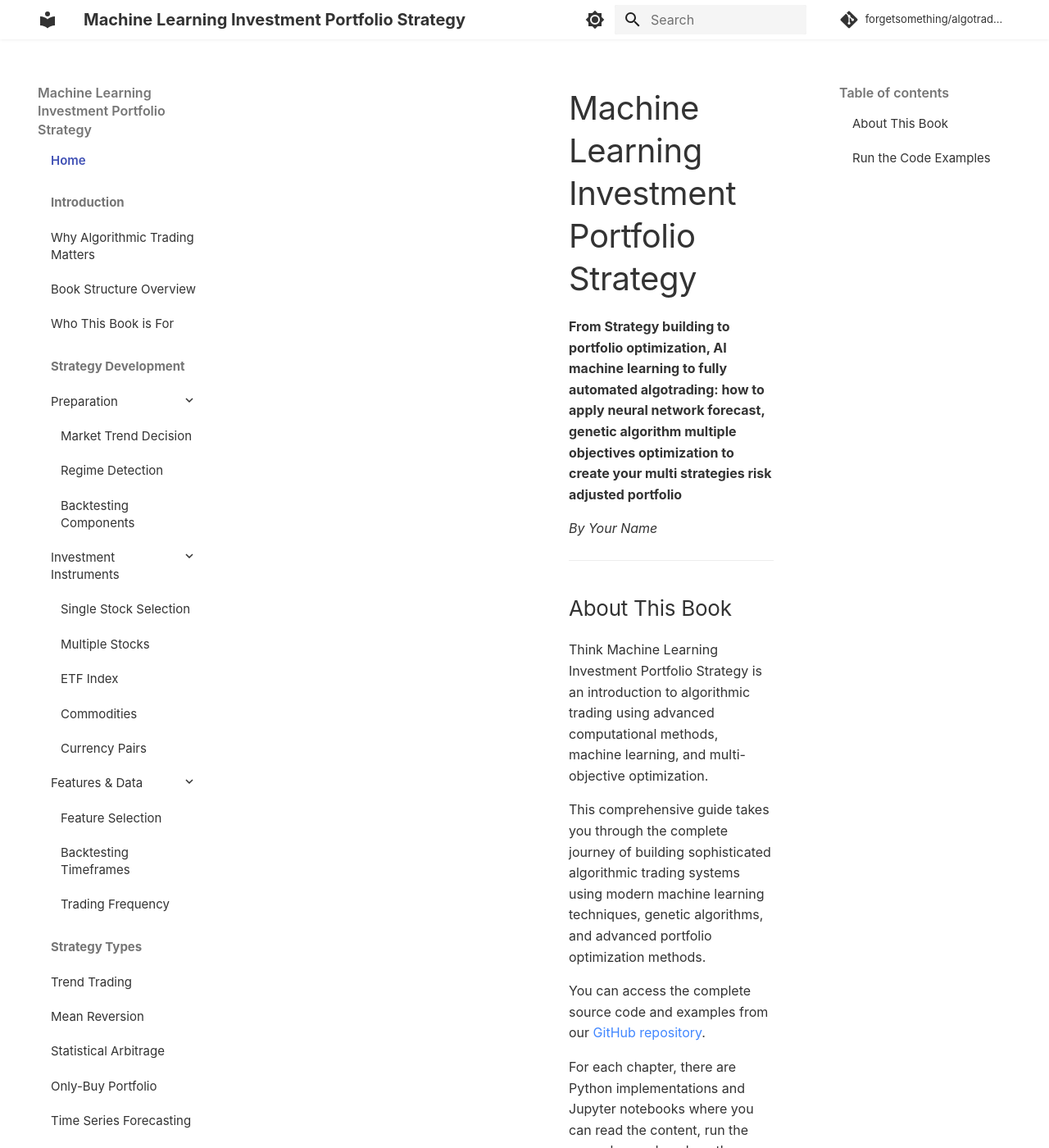
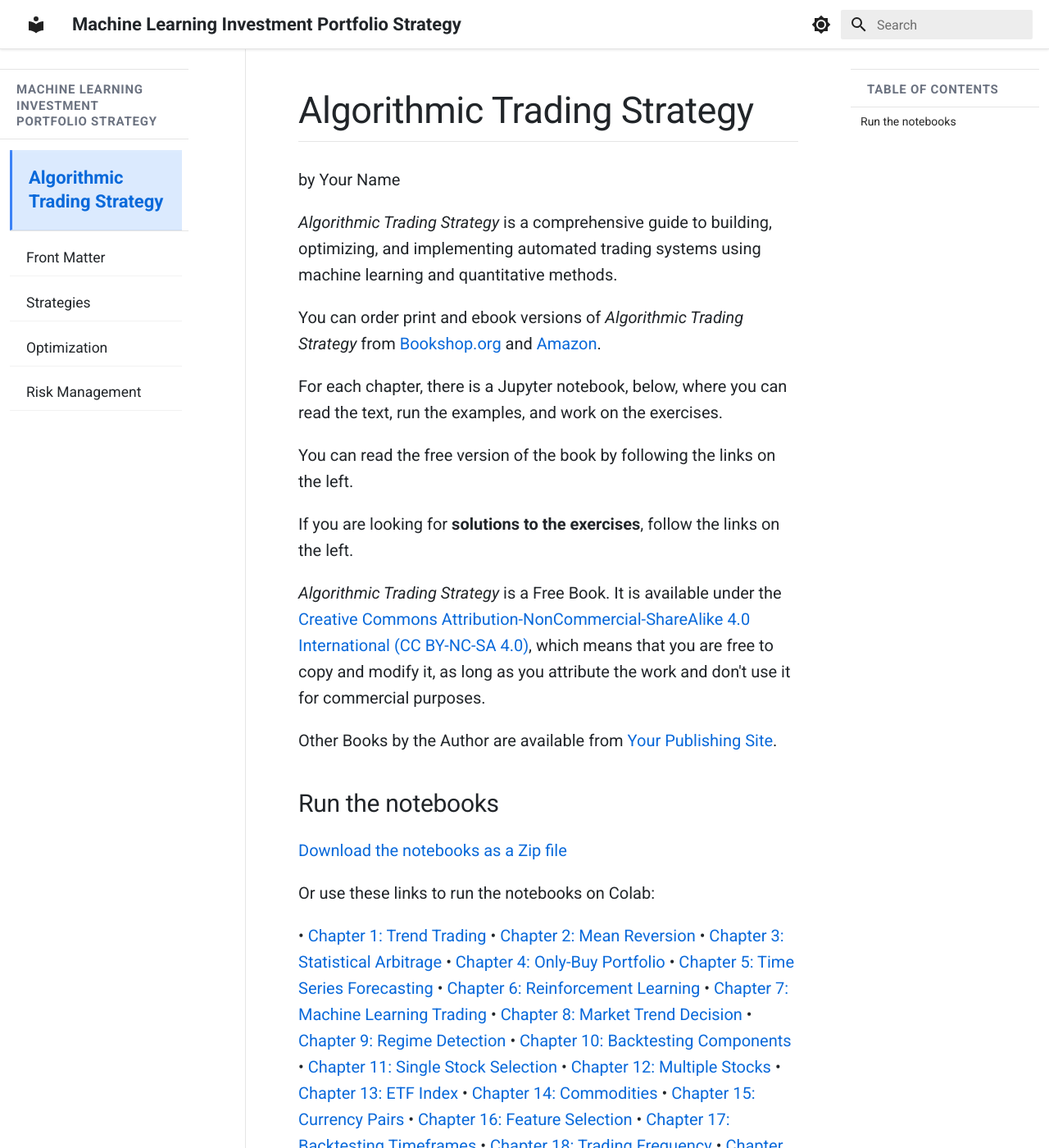
Before and after one commit to forgetsomething/algotrading-strategy, an MkDocs documentation site: the page built from docs/index.md, in a window 1280 px wide and 1400 px high. Shown: the whole window at 82% size. Built offline with MkDocs 1.6.1 and Material for MkDocs 9.7.7, drawn with Linux system fonts in a browser that asks for light colours; some web fonts are replaced; comment, search, counter and statistics services are not loaded; some of the changed text lies outside the part shown.

Commit message:
Implement exact ThinkBayes2 layout and styling
- Added thinkbayes2.css with exact replica styling
- Restructured navigation to match ThinkBayes2 grouping
- Updated homepage content to match ThinkBayes2 format
- Simplified theme configuration for cleaner layout
- Added proper left sidebar navigation with sections

```diff
--- a/docs/index.md
+++ b/docs/index.md
@@ -1,48 +1,56 @@
-# Machine Learning Investment Portfolio Strategy
+# Algorithmic Trading Strategy
 
-**From Strategy building to portfolio optimization, AI machine learning to fully automated algotrading: how to apply neural network forecast, genetic algorithm multiple objectives optimization to create your multi strategies risk adjusted portfolio**
+by Your Name
 
-*By Your Name*
+*Algorithmic Trading Strategy* is a comprehensive guide to building, optimizing, and implementing automated trading systems using machine learning and quantitative methods.
 
----
+You can order print and ebook versions of *Algorithmic Trading Strategy* from [Bookshop.org](https://bookshop.org) and [Amazon](https://amazon.com).
 
-## About This Book
-
-Think Machine Learning Investment Portfolio Strategy is an introduction to algorithmic trading using advanced computational methods, machine learning, and multi-objective optimization.
-
-This comprehensive guide takes you through the complete journey of building sophisticated algorithmic trading systems using modern machine learning techniques, genetic algorithms, and advanced portfolio optimization methods.
-
-You can access the complete source code and examples from our [GitHub repository](https://github.com/forgetsomething/algotrading-strategy).
-
-For each chapter, there are Python implementations and Jupyter notebooks where you can read the content, run the examples, and work on the exercises.
+For each chapter, there is a Jupyter notebook, below, where you can read the text, run the examples, and work on the exercises.
 
 You can read the free version of the book by following the links on the left.
 
-If you are looking for code implementations and solutions, follow the links on the left.
+If you are looking for **solutions to the exercises**, follow the links on the left.
 
-## Run the Code Examples
+*Algorithmic Trading Strategy* is a Free Book. It is available under the [Creative Commons Attribution-NonCommercial-ShareAlike 4.0 International (CC BY-NC-SA 4.0)](https://creativecommons.org/licenses/by-nc-sa/4.0/), which means that you are free to copy and modify it, as long as you attribute the work and don't use it for commercial purposes.
 
-[Download all code as a Zip file](https://github.com/forgetsomething/algotrading-strategy/archive/main.zip)
+Other Books by the Author are available from [Your Publishing Site](https://yoursite.com).
 
-Or use these links to run the code on Google Colab:
+## Run the notebooks
 
-• [Chapter 1: Market Trend Decision](https://colab.research.google.com/github/forgetsomething/algotrading-strategy/blob/main/notebooks/market-trend-decision.ipynb)
-• [Chapter 2: Regime Detection](https://colab.research.google.com/github/forgetsomething/algotrading-strategy/blob/main/notebooks/regime-detection.ipynb)
-• [Chapter 3: Backtesting Framework](https://colab.research.google.com/github/forgetsomething/algotrading-strategy/blob/main/notebooks/backtesting-framework.ipynb)
-• [Chapter 4: Feature Selection](https://colab.research.google.com/github/forgetsomething/algotrading-strategy/blob/main/notebooks/feature-selection.ipynb)
-• [Chapter 5: ML Trading Strategies](https://colab.research.google.com/github/forgetsomething/algotrading-strategy/blob/main/notebooks/ml-trading.ipynb)
-• [Chapter 6: NSGA-III Optimization](https://colab.research.google.com/github/forgetsomething/algotrading-strategy/blob/main/notebooks/nsga3-optimization.ipynb)
-• [Chapter 7: Portfolio Optimization](https://colab.research.google.com/github/forgetsomething/algotrading-strategy/blob/main/notebooks/portfolio-optimization.ipynb)
-• [Chapter 8: Risk Management](https://colab.research.google.com/github/forgetsomething/algotrading-strategy/blob/main/notebooks/risk-management.ipynb)
-• [Chapter 9: Cash Management](https://colab.research.google.com/github/forgetsomething/algotrading-strategy/blob/main/notebooks/cash-management.ipynb)
-• [Chapter 10: Market Phase Analysis](https://colab.research.google.com/github/forgetsomething/algotrading-strategy/blob/main/notebooks/market-phases.ipynb)
+[Download the notebooks as a Zip file](https://github.com/forgetsomething/algotrading-strategy/archive/main.zip)
 
-This book is designed for quantitative analysts, algorithmic traders, and financial engineers who want to build sophisticated, risk-adjusted trading systems using cutting-edge machine learning and optimization techniques.
+Or use these links to run the notebooks on Colab:
 
-Other related resources are available from the [GitHub repository](https://github.com/forgetsomething/algotrading-strategy).
-
----
-
-By Your Name
-
-© Copyright 2025.
+• [Chapter 1: Trend Trading](https://colab.research.google.com/github/forgetsomething/algotrading-strategy/blob/main/notebooks/trend-trading.ipynb)
+• [Chapter 2: Mean Reversion](https://colab.research.google.com/github/forgetsomething/algotrading-strategy/blob/main/notebooks/mean-reversion.ipynb)
+• [Chapter 3: Statistical Arbitrage](https://colab.research.google.com/github/forgetsomething/algotrading-strategy/blob/main/notebooks/statistical-arbitrage.ipynb)
+• [Chapter 4: Only-Buy Portfolio](https://colab.research.google.com/github/forgetsomething/algotrading-strategy/blob/main/notebooks/only-buy-portfolio.ipynb)
+• [Chapter 5: Time Series Forecasting](https://colab.research.google.com/github/forgetsomething/algotrading-strategy/blob/main/notebooks/time-series-forecasting.ipynb)
+• [Chapter 6: Reinforcement Learning](https://colab.research.google.com/github/forgetsomething/algotrading-strategy/blob/main/notebooks/reinforcement-learning.ipynb)
+• [Chapter 7: Machine Learning Trading](https://colab.research.google.com/github/forgetsomething/algotrading-strategy/blob/main/notebooks/ml-trading.ipynb)
+• [Chapter 8: Market Trend Decision](https://colab.research.google.com/github/forgetsomething/algotrading-strategy/blob/main/notebooks/market-trend-decision.ipynb)
+• [Chapter 9: Regime Detection](https://colab.research.google.com/github/forgetsomething/algotrading-strategy/blob/main/notebooks/regime-detection.ipynb)
+• [Chapter 10: Backtesting Components](https://colab.research.google.com/github/forgetsomething/algotrading-strategy/blob/main/notebooks/backtesting-components.ipynb)
+• [Chapter 11: Single Stock Selection](https://colab.research.google.com/github/forgetsomething/algotrading-strategy/blob/main/notebooks/single-stock.ipynb)
+• [Chapter 12: Multiple Stocks](https://colab.research.google.com/github/forgetsomething/algotrading-strategy/blob/main/notebooks/multiple-stocks.ipynb)
+• [Chapter 13: ETF Index](https://colab.research.google.com/github/forgetsomething/algotrading-strategy/blob/main/notebooks/etf-index.ipynb)
+• [Chapter 14: Commodities](https://colab.research.google.com/github/forgetsomething/algotrading-strategy/blob/main/notebooks/commodities.ipynb)
+• [Chapter 15: Currency Pairs](https://colab.research.google.com/github/forgetsomething/algotrading-strategy/blob/main/notebooks/currency-pairs.ipynb)
+• [Chapter 16: Feature Selection](https://colab.research.google.com/github/forgetsomething/algotrading-strategy/blob/main/notebooks/feature-selection.ipynb)
+• [Chapter 17: Backtesting Timeframes](https://colab.research.google.com/github/forgetsomething/algotrading-strategy/blob/main/notebooks/backtesting-timeframes.ipynb)
+• [Chapter 18: Trading Frequency](https://colab.research.google.com/github/forgetsomething/algotrading-strategy/blob/main/notebooks/trading-frequency.ipynb)
+• [Chapter 19: GA, PSO, ES](https://colab.research.google.com/github/forgetsomething/algotrading-strategy/blob/main/notebooks/ga-pso-es.ipynb)
+• [Chapter 20: NSGA-III](https://colab.research.google.com/github/forgetsomething/algotrading-strategy/blob/main/notebooks/nsga3.ipynb)
+• [Chapter 21: AGE-MOEA2](https://colab.research.google.com/github/forgetsomething/algotrading-strategy/blob/main/notebooks/age-moea2.ipynb)
+• [Chapter 22: DNSGA2](https://colab.research.google.com/github/forgetsomething/algotrading-strategy/blob/main/notebooks/dnsga2.ipynb)
+• [Chapter 23: SMS-EMOA](https://colab.research.google.com/github/forgetsomething/algotrading-strategy/blob/main/notebooks/sms-emoa.ipynb)
+• [Chapter 24: Multi-objective Portfolio](https://colab.research.google.com/github/forgetsomething/algotrading-strategy/blob/main/notebooks/multi-objective-portfolio.ipynb)
+• [Chapter 25: Deep Learning Portfolio](https://colab.research.google.com/github/forgetsomething/algotrading-strategy/blob/main/notebooks/deep-learning-portfolio.ipynb)
+• [Chapter 26: Optimization Tools](https://colab.research.google.com/github/forgetsomething/algotrading-strategy/blob/main/notebooks/optimization-tools.ipynb)
+• [Chapter 27: Kelly Criteria](https://colab.research.google.com/github/forgetsomething/algotrading-strategy/blob/main/notebooks/kelly-criteria.ipynb)
+• [Chapter 28: 2% Rule](https://colab.research.google.com/github/forgetsomething/algotrading-strategy/blob/main/notebooks/two-percent-rule.ipynb)
+• [Chapter 29: Model-based VaR](https://colab.research.google.com/github/forgetsomething/algotrading-strategy/blob/main/notebooks/model-based-var.ipynb)
+• [Chapter 30: Rolling VaR](https://colab.research.google.com/github/forgetsomething/algotrading-strategy/blob/main/notebooks/rolling-var.ipynb)
+• [Chapter 31: Pain Index](https://colab.research.google.com/github/forgetsomething/algotrading-strategy/blob/main/notebooks/pain-index.ipynb)
+• [Chapter 32: Downside Risk](https://colab.research.google.com/github/forgetsomething/algotrading-strategy/blob/main/notebooks/downside-risk.ipynb)
--- /dev/null
+++ b/docs/stylesheets/thinkbayes2.css
@@ -0,0 +1,390 @@
+/* ThinkBayes2 Exact Replica Styling */
+
+/* Remove all default MkDocs Material styling and apply ThinkBayes2 layout */
+
+/* Root variables to match ThinkBayes2 exactly */
+:root {
+  --primary-color: #ffffff;
+  --text-color: #212529;
+  --link-color: #0969da;
+  --sidebar-bg: #ffffff;
+  --border-color: rgba(0,0,0,0.1);
+  --hover-bg: #f6f8fa;
+  --active-bg: #dbeafe;
+  --active-border: #3b82f6;
+  --sidebar-width: 300px;
+}
+
+/* Dark mode adjustments */
+[data-md-color-scheme="slate"] {
+  --primary-color: #0d1117;
+  --text-color: #f0f6fc;
+  --sidebar-bg: #161b22;
+  --border-color: #30363d;
+  --hover-bg: #21262d;
+  --active-bg: #1f2937;
+}
+
+/* Reset and base styling */
+* {
+  box-sizing: border-box;
+}
+
+html {
+  font-family: -apple-system, BlinkMacSystemFont, "Segoe UI", "Noto Sans", Helvetica, Arial, sans-serif;
+}
+
+/* Main layout container */
+.md-grid {
+  max-width: none;
+  margin: 0;
+}
+
+.md-main {
+  flex: 1;
+}
+
+.md-main__inner {
+  max-width: none;
+  margin: 0;
+  display: flex;
+}
+
+/* Header exactly like ThinkBayes2 */
+.md-header {
+  position: fixed;
+  top: 0;
+  left: 0;
+  right: 0;
+  height: 60px;
+  background-color: var(--primary-color);
+  border-bottom: 1px solid var(--border-color);
+  z-index: 100;
+  box-shadow: 0 1px 3px rgba(0,0,0,0.1);
+}
+
+.md-header__inner {
+  max-width: none;
+  padding: 0 1rem;
+  height: 60px;
+  display: flex;
+  align-items: center;
+}
+
+.md-header__title {
+  font-size: 1.1rem;
+  font-weight: 600;
+  color: var(--text-color);
+  margin: 0;
+}
+
+/* Left sidebar exactly like ThinkBayes2 */
+.md-sidebar--primary {
+  position: fixed;
+  top: 60px;
+  left: 0;
+  width: var(--sidebar-width);
+  height: calc(100vh - 60px);
+  background-color: var(--sidebar-bg);
+  border-right: 1px solid var(--border-color);
+  overflow-y: auto;
+  z-index: 90;
+}
+
+.md-sidebar__scrollwrap {
+  background-color: transparent;
+  margin: 0;
+  height: 100%;
+}
+
+.md-sidebar__inner {
+  padding: 0;
+}
+
+/* Navigation structure exactly like ThinkBayes2 */
+.md-nav--primary {
+  background-color: var(--sidebar-bg);
+}
+
+.md-nav--primary > .md-nav__list {
+  padding: 0;
+  margin: 0;
+}
+
+/* Home link styling */
+.md-nav--primary > .md-nav__list > .md-nav__item:first-child {
+  border-bottom: 1px solid var(--border-color);
+}
+
+.md-nav--primary > .md-nav__list > .md-nav__item:first-child > .md-nav__link {
+  padding: 1rem;
+  font-size: 1.1rem;
+  font-weight: 600;
+  color: var(--link-color);
+  background-color: var(--active-bg);
+  border-left: 3px solid var(--active-border);
+}
+
+/* Section headers (Front Matter, Chapters, etc.) */
+.md-nav__title {
+  font-size: 0.75rem;
+  font-weight: 700;
+  text-transform: uppercase;
+  letter-spacing: 0.05em;
+  color: #6b7280;
+  padding: 0.75rem 1rem 0.5rem 1rem;
+  margin: 0;
+  background-color: #f9fafb;
+  border-top: 1px solid var(--border-color);
+  border-bottom: 1px solid var(--border-color);
+}
+
+[data-md-color-scheme="slate"] .md-nav__title {
+  background-color: #1f2937;
+  color: #9ca3af;
+}
+
+/* Chapter/item links */
+.md-nav--primary .md-nav__link {
+  display: block;
+  padding: 0.5rem 1rem;
+  font-size: 0.875rem;
+  font-weight: 400;
+  color: var(--text-color);
+  text-decoration: none;
+  border-bottom: 1px solid rgba(0,0,0,0.05);
+  transition: all 0.15s ease;
+}
+
+.md-nav--primary .md-nav__link:hover {
+  background-color: var(--hover-bg);
+  color: var(--link-color);
+  text-decoration: none;
+}
+
+/* Active item styling */
+.md-nav--primary .md-nav__item--active > .md-nav__link {
+  background-color: var(--active-bg);
+  color: var(--link-color);
+  font-weight: 500;
+  border-left: 3px solid var(--active-border);
+  padding-left: calc(1rem - 3px);
+}
+
+/* Main content area */
+.md-content {
+  margin-left: var(--sidebar-width);
+  margin-top: 60px;
+  flex: 1;
+  min-height: calc(100vh - 60px);
+}
+
+.md-content__inner {
+  max-width: 1200px;
+  margin: 0 auto;
+  padding: 2rem;
+}
+
+/* Typography exactly like ThinkBayes2 */
+.md-typeset {
+  font-size: 1rem;
+  line-height: 1.6;
+  color: var(--text-color);
+}
+
+.md-typeset h1 {
+  font-size: 2.25rem;
+  font-weight: 400;
+  line-height: 1.2;
+  color: var(--text-color);
+  margin: 0 0 1.5rem 0;
+  padding-bottom: 0.5rem;
+  border-bottom: 1px solid var(--border-color);
+}
+
+.md-typeset h2 {
+  font-size: 1.5rem;
+  font-weight: 400;
+  margin: 2rem 0 1rem 0;
+  color: var(--text-color);
+}
+
+.md-typeset h3 {
+  font-size: 1.25rem;
+  font-weight: 500;
+  margin: 1.5rem 0 0.75rem 0;
+  color: var(--text-color);
+}
+
+.md-typeset p {
+  margin: 0 0 1rem 0;
+  line-height: 1.6;
+}
+
+.md-typeset a {
+  color: var(--link-color);
+  text-decoration: none;
+}
+
+.md-typeset a:hover {
+  text-decoration: underline;
+}
+
+/* Lists exactly like ThinkBayes2 */
+.md-typeset ul {
+  margin: 1rem 0;
+  padding-left: 2rem;
+}
+
+.md-typeset li {
+  margin: 0.25rem 0;
+}
+
+.md-typeset ul.simple {
+  list-style-type: disc;
+}
+
+.md-typeset ul.simple li {
+  margin: 0.125rem 0;
+}
+
+/* Code blocks */
+.md-typeset .highlight,
+.md-typeset .codehilite {
+  background-color: #f6f8fa;
+  border: 1px solid #d0d7de;
+  border-radius: 6px;
+  margin: 1rem 0;
+  overflow-x: auto;
+}
+
+[data-md-color-scheme="slate"] .md-typeset .highlight,
+[data-md-color-scheme="slate"] .md-typeset .codehilite {
+  background-color: #161b22;
+  border-color: #30363d;
+}
+
+.md-typeset .highlight pre,
+.md-typeset .codehilite pre {
+  background-color: transparent;
+  margin: 0;
+  padding: 1rem;
+  font-size: 0.875rem;
+  line-height: 1.45;
+}
+
+/* Tables */
+.md-typeset table:not([class]) {
+  border-collapse: collapse;
+  border: 1px solid var(--border-color);
+  border-radius: 6px;
+  margin: 1rem 0;
+  width: 100%;
+}
+
+.md-typeset table:not([class]) th,
+.md-typeset table:not([class]) td {
+  border: 1px solid var(--border-color);
+  padding: 0.75rem;
+  text-align: left;
+}
+
+.md-typeset table:not([class]) th {
+  background-color: #f6f8fa;
+  font-weight: 600;
+}
+
+[data-md-color-scheme="slate"] .md-typeset table:not([class]) th {
+  background-color: #161b22;
+}
+
+/* Remove secondary sidebar */
+.md-sidebar--secondary {
+  display: none;
+}
+
+/* Mobile responsiveness */
+@media screen and (max-width: 76.1875em) {
+  .md-sidebar--primary {
+    transform: translateX(-100%);
+    transition: transform 0.25s cubic-bezier(0.1, 0.7, 0.1, 1);
+  }
+
+  .md-sidebar--primary[data-md-toggle="__drawer"] {
+    transform: translateX(0);
+  }
+
+  .md-content {
+    margin-left: 0;
+    margin-top: 60px;
+  }
+
+  .md-overlay {
+    position: fixed;
+    top: 0;
+    left: 0;
+    width: 100%;
+    height: 100%;
+    background-color: rgba(0,0,0,0.5);
+    z-index: 85;
+    opacity: 0;
+    pointer-events: none;
+    transition: opacity 0.25s;
+  }
+
+  .md-overlay[data-md-toggle="__drawer"] {
+    opacity: 1;
+    pointer-events: auto;
+  }
+}
+
+/* Hide navigation elements we don't need */
+.md-nav__icon,
+.md-nav__source,
+.md-nav__button,
+.md-header__source,
+.md-header__button,
+.md-footer,
+.md-tabs {
+  display: none;
+}
+
+/* Search button in header */
+.md-header__option {
+  margin-left: auto;
+}
+
+/* Ensure smooth scrolling */
+html {
+  scroll-behavior: smooth;
+}
+
+/* Custom scrollbar for sidebar */
+.md-sidebar__scrollwrap::-webkit-scrollbar {
+  width: 6px;
+}
+
+.md-sidebar__scrollwrap::-webkit-scrollbar-track {
+  background: transparent;
+}
+
+.md-sidebar__scrollwrap::-webkit-scrollbar-thumb {
+  background-color: rgba(0,0,0,0.2);
+  border-radius: 3px;
+}
+
+.md-sidebar__scrollwrap::-webkit-scrollbar-thumb:hover {
+  background-color: rgba(0,0,0,0.3);
+}
+
+/* Print styles */
+@media print {
+  .md-header,
+  .md-sidebar--primary {
+    display: none;
+  }
+
+  .md-content {
+    margin: 0;
+  }
+}
--- a/mkdocs.yml
+++ b/mkdocs.yml
@@ -16,7 +16,7 @@ theme:
   name: material
   language: en
 
-  # Color scheme to match reference site
+  # Minimal palette to let custom CSS control styling
   palette:
     - scheme: default
       primary: white
@@ -31,20 +31,10 @@ theme:
         icon: material/brightness-4
         name: Switch to light mode
 
-  # Font
-  font:
-    text: -apple-system, BlinkMacSystemFont, Segoe UI, Helvetica, Arial, sans-serif
-    code: SFMono-Regular, Consolas, Liberation Mono, Menlo, monospace
-
-  # Features - simplified to match reference site
+  # Minimal features for clean ThinkBayes2 layout
   features:
-    - navigation.sections
-    - navigation.expand
-    - navigation.top
     - search.highlight
     - search.suggest
-    - toc.follow
-    - content.code.copy
 
 # Extensions
 markdown_extensions:
@@ -85,77 +75,50 @@ extra_javascript:
 
 # Extra CSS
 extra_css:
-  - stylesheets/extra.css
+  - stylesheets/thinkbayes2.css
 
 # Navigation
 nav:
-  - Home: index.md
-  - Introduction:
+  - Algorithmic Trading Strategy: index.md
+  - Front Matter:
     - Why Algorithmic Trading Matters: introduction/why-algo-trading.md
     - Book Structure Overview: introduction/book-structure.md
     - Who This Book is For: introduction/target-audience.md
-
-  - Strategy Development:
-    - Preparation:
-      - Market Trend Decision: strategy-development/preparation/market-trend-decision.md
-      - Regime Detection: strategy-development/preparation/regime-detection.md
-      - Backtesting Components: strategy-development/preparation/backtesting-components.md
-
-    - Investment Instruments:
-      - Single Stock Selection: strategy-development/instruments/single-stock.md
-      - Multiple Stocks: strategy-development/instruments/multiple-stocks.md
-      - ETF Index: strategy-development/instruments/etf-index.md
-      - Commodities: strategy-development/instruments/commodities.md
-      - Currency Pairs: strategy-development/instruments/currency-pairs.md
-
-    - Features & Data:
-      - Feature Selection: strategy-development/features/feature-selection.md
-      - Backtesting Timeframes: strategy-development/features/backtesting-timeframes.md
-      - Trading Frequency: strategy-development/features/trading-frequency.md
-
-  - Strategy Types:
-    - Trend Trading: strategies/trend-trading.md
-    - Mean Reversion: strategies/mean-reversion.md
-    - Statistical Arbitrage: strategies/statistical-arbitrage.md
-    - Only-Buy Portfolio: strategies/only-buy-portfolio.md
-    - Time Series Forecasting: strategies/time-series-forecasting.md
-    - Reinforcement Learning: strategies/reinforcement-learning.md
-    - Machine Learning Trading: strategies/ml-trading.md
-
+  - Strategies:
+    - "1. Trend Trading": strategies/trend-trading.md
+    - "2. Mean Reversion": strategies/mean-reversion.md
+    - "3. Statistical Arbitrage": strategies/statistical-arbitrage.md
+    - "4. Only-Buy Portfolio": strategies/only-buy-portfolio.md
+    - "5. Time Series Forecasting": strategies/time-series-forecasting.md
+    - "6. Reinforcement Learning": strategies/reinforcement-learning.md
+    - "7. Machine Learning Trading": strategies/ml-trading.md
+    - "8. Market Trend Decision": strategy-development/preparation/market-trend-decision.md
+    - "9. Regime Detection": strategy-development/preparation/regime-detection.md
+    - "10. Backtesting Components": strategy-development/preparation/backtesting-components.md
+    - "11. Single Stock Selection": strategy-development/instruments/single-stock.md
+    - "12. Multiple Stocks": strategy-development/instruments/multiple-stocks.md
+    - "13. ETF Index": strategy-development/instruments/etf-index.md
+    - "14. Commodities": strategy-development/instruments/commodities.md
+    - "15. Currency Pairs": strategy-development/instruments/currency-pairs.md
+    - "16. Feature Selection": strategy-development/features/feature-selection.md
+    - "17. Backtesting Timeframes": strategy-development/features/backtesting-timeframes.md
+    - "18. Trading Frequency": strategy-development/features/trading-frequency.md
   - Optimization:
-    - Single Objective:
-      - GA, PSO, ES: optimization/single-objective/ga-pso-es.md
-    - Multi-Objective:
-      - NSGA-III: optimization/multi-objective/nsga3.md
-      - AGE-MOEA2: optimization/multi-objective/age-moea2.md
-      - DNSGA2: optimization/multi-objective/dnsga2.md
-      - SMS-EMOA: optimization/multi-objective/sms-emoa.md
-    - Portfolio Optimization:
-      - Multi-objective Approach: optimization/portfolio/multi-objective.md
-      - Deep Learning Portfolio: optimization/portfolio/deep-learning.md
-      - Tools (Pymoo, Skfolio): optimization/portfolio/tools.md
-    - Optimization Operators:
-      - Sampling: optimization/operators/sampling.md
-      - Selection: optimization/operators/selection.md
-      - Mutation: optimization/operators/mutation.md
-      - Crossover: optimization/operators/crossover.md
-
-  - Risk & Cash Management:
-    - Cash Management:
-      - Kelly Criteria: management/cash/kelly-criteria.md
-      - 2% Rule: management/cash/two-percent-rule.md
-    - Risk Management:
-      - Model-based VaR: management/risk/model-based-var.md
-      - Rolling VaR: management/risk/rolling-var.md
-      - Pain Index: management/risk/pain-index.md
-
-  - Market Phases:
-    - Pre-Market: market-phases/pre-market.md
-    - In-Market: market-phases/in-market.md
-    - Post-Market: market-phases/post-market.md
-
-  - Portfolio Risk:
-    - Downside Risk Quantification: portfolio-risk/downside-risk.md
+    - "19. GA, PSO, ES": optimization/single-objective/ga-pso-es.md
+    - "20. NSGA-III": optimization/multi-objective/nsga3.md
+    - "21. AGE-MOEA2": optimization/multi-objective/age-moea2.md
+    - "22. DNSGA2": optimization/multi-objective/dnsga2.md
+    - "23. SMS-EMOA": optimization/multi-objective/sms-emoa.md
+    - "24. Multi-objective Portfolio": optimization/portfolio/multi-objective.md
+    - "25. Deep Learning Portfolio": optimization/portfolio/deep-learning.md
+    - "26. Optimization Tools": optimization/portfolio/tools.md
+  - Risk Management:
+    - "27. Kelly Criteria": management/cash/kelly-criteria.md
+    - "28. 2% Rule": management/cash/two-percent-rule.md
+    - "29. Model-based VaR": management/risk/model-based-var.md
+    - "30. Rolling VaR": management/risk/rolling-var.md
+    - "31. Pain Index": management/risk/pain-index.md
+    - "32. Downside Risk": portfolio-risk/downside-risk.md
 
 # Search
 plugins:
```
